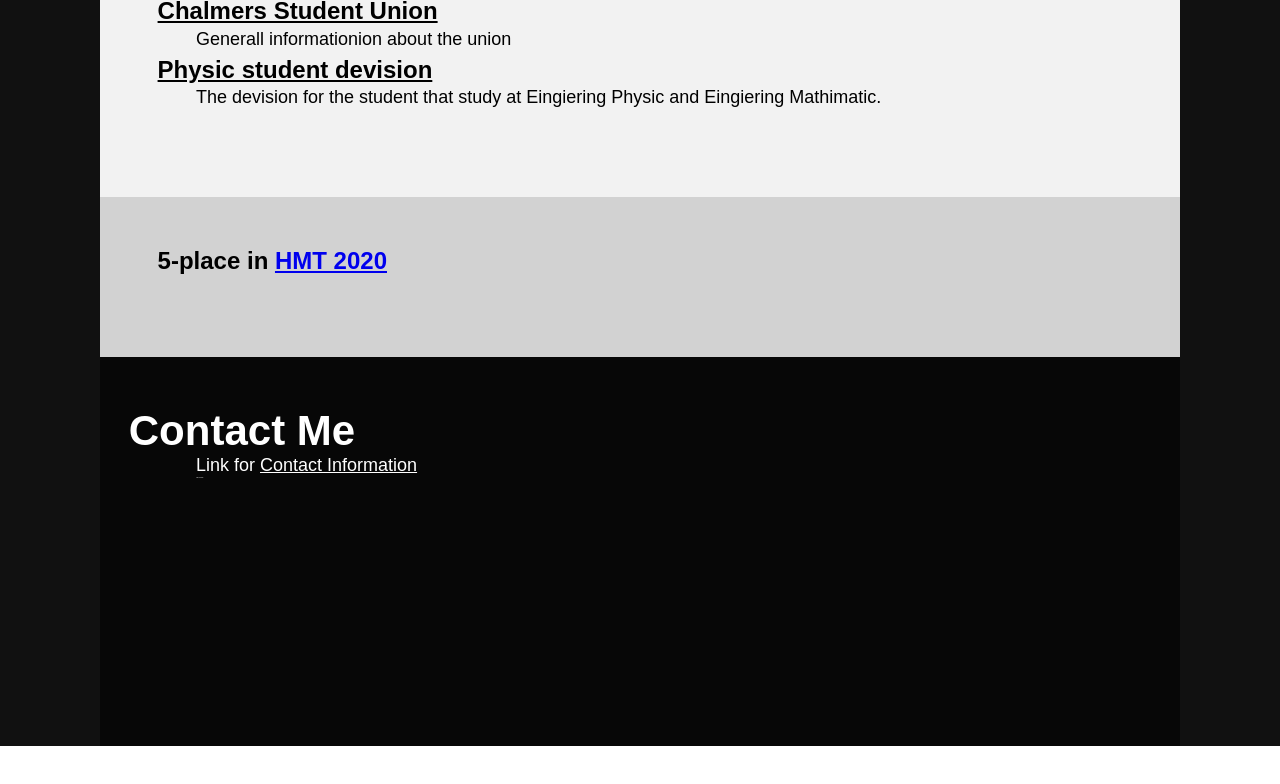
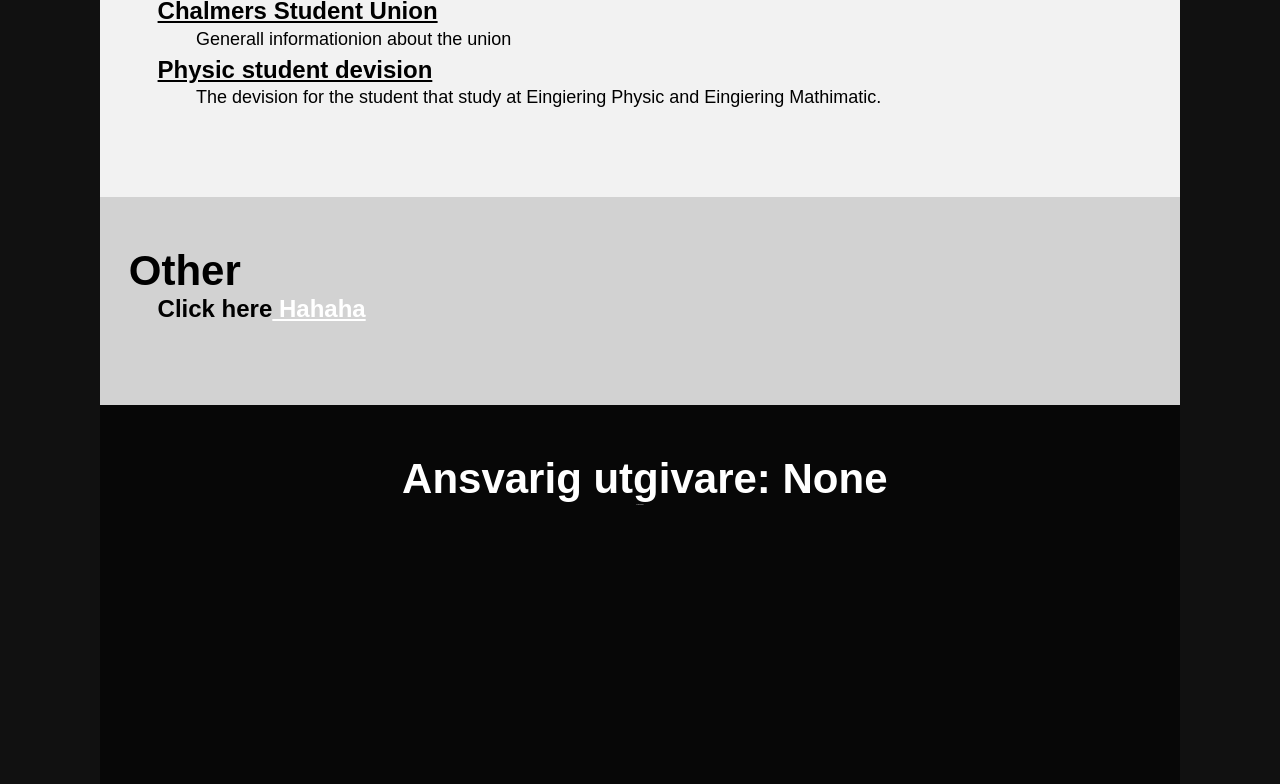
Before and after one commit to noahtingb/links, a plain HTML site: page index.html in a window 1280 px wide. Shown: the part 510-1294 px from the top of the page. Before the commit the page ends 1256 px from the top, so only its background shows below. Drawn offline with Linux system fonts and the light colour scheme.

Commit message:
Update index.html

```diff
--- a/index.html
+++ b/index.html
@@ -144,6 +144,7 @@
         }
 
         #contact {
+            text-align: center;
             background-color: #070707;
             color: #ffffff;
             height: 25vw; /* Use min-height instead of fixed height */
@@ -330,21 +331,21 @@
                 <h3 data-lang="sv"><a href=https://chalmersstudentkar.se/ target="_blank" style="color:#000000;">Chalmers Studentkår</a></h3>
                 <p1 data-lang="en">Generall informationion about the union</p1>
                 <p1 data-lang="sv">Övergripande information om chalmers studentkår</p1>
-                <h3 data-lang="en"><a href=https://ftek/ target="_blank" style="color:#000000;">Physic student devision</a></h3>
-                <h3 data-lang="sv"><a href=https://ftek/ target="_blank" style="color:#000000;">Fysikteknologsektionen vid Chalmers</a></h3>
+                <h3 data-lang="en"><a href=https://ftek.se/ target="_blank" style="color:#000000;">Physic student devision</a></h3>
+                <h3 data-lang="sv"><a href=https://ftek.se/ target="_blank" style="color:#000000;">Fysikteknologsektionen vid Chalmers</a></h3>
                 <p1 data-lang="en">The devision for the student that study at Eingiering Physic and Eingiering Mathimatic.</p1>
                 <p1 data-lang="sv">Sektionen för studenterna vid teknisk fysik och teknisk matematik.</p1>
                 <p><br><br><br></p>
             </section>
             <section id="achievements">
-                <h2></h2>
-                <h3>5-place in <a href="http://www.matematiktavling.org/statistik/ar?year=HMT+2019%2F2020" target="_blank">HMT 2020</a></h3>
+                <h2 data-lang="en">Other</h2>
+                <h2 data-lang="sv">Övriga</h2>
+                <h3>Click here<a href="https://www.youtube.com/watch?v=dQw4w9WgXcQ" target="_blank" style="color:#FFFFFF;"> Hahaha</a></h3>
                 <p></p>
                 <p><br><br><br></p>
             </section>
             <section id="contact">
-                <h2>Contact Me</h2>
-                <p>Link for <a href="https://www.youtube.com/watch?v=dQw4w9WgXcQ" target="_blank" style="color:#FFFFFF;">Contact Information</a></p>
+                <h2>Ansvarig utgivare: None</h2>
                 <p style="font-size:2px;">I'm sorry</p>
                 <p><br><br><br></p>
             </section>
```
